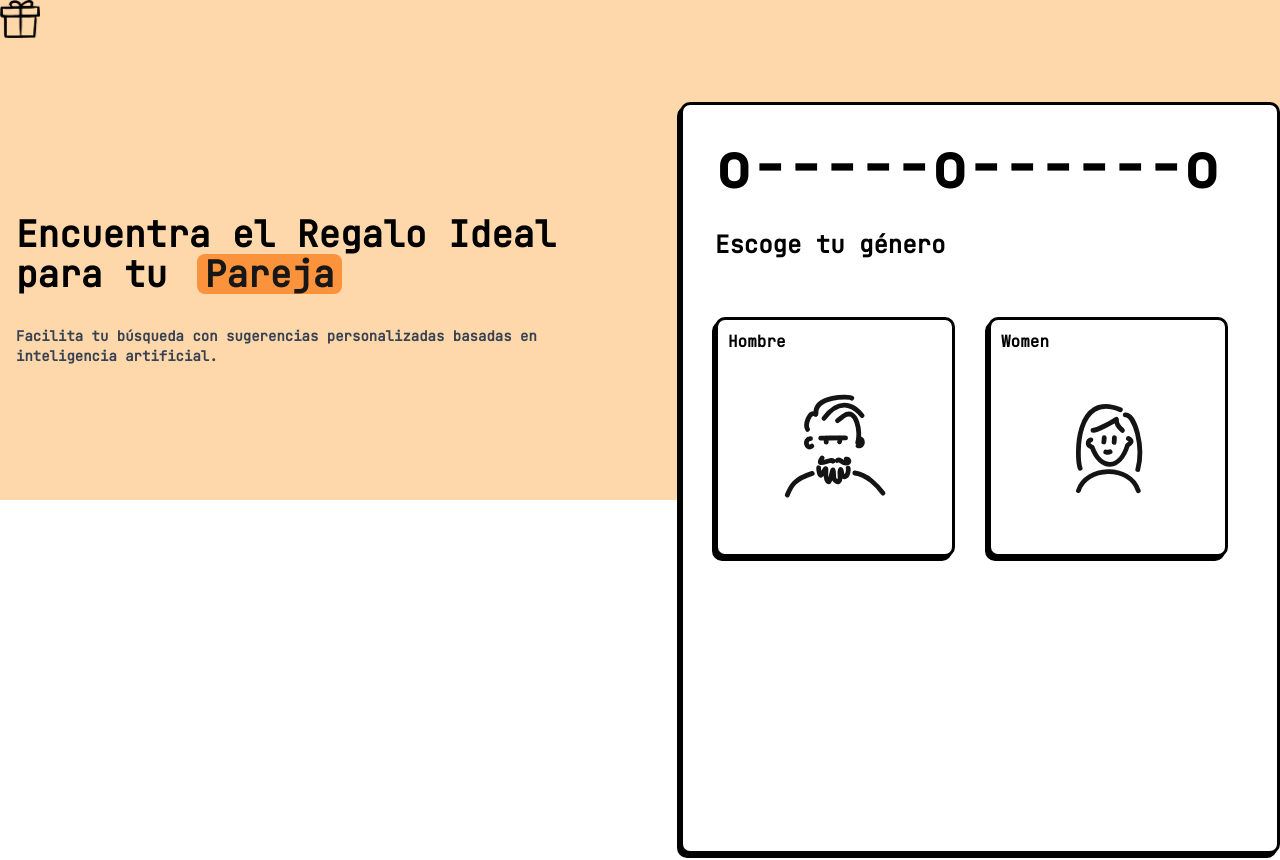
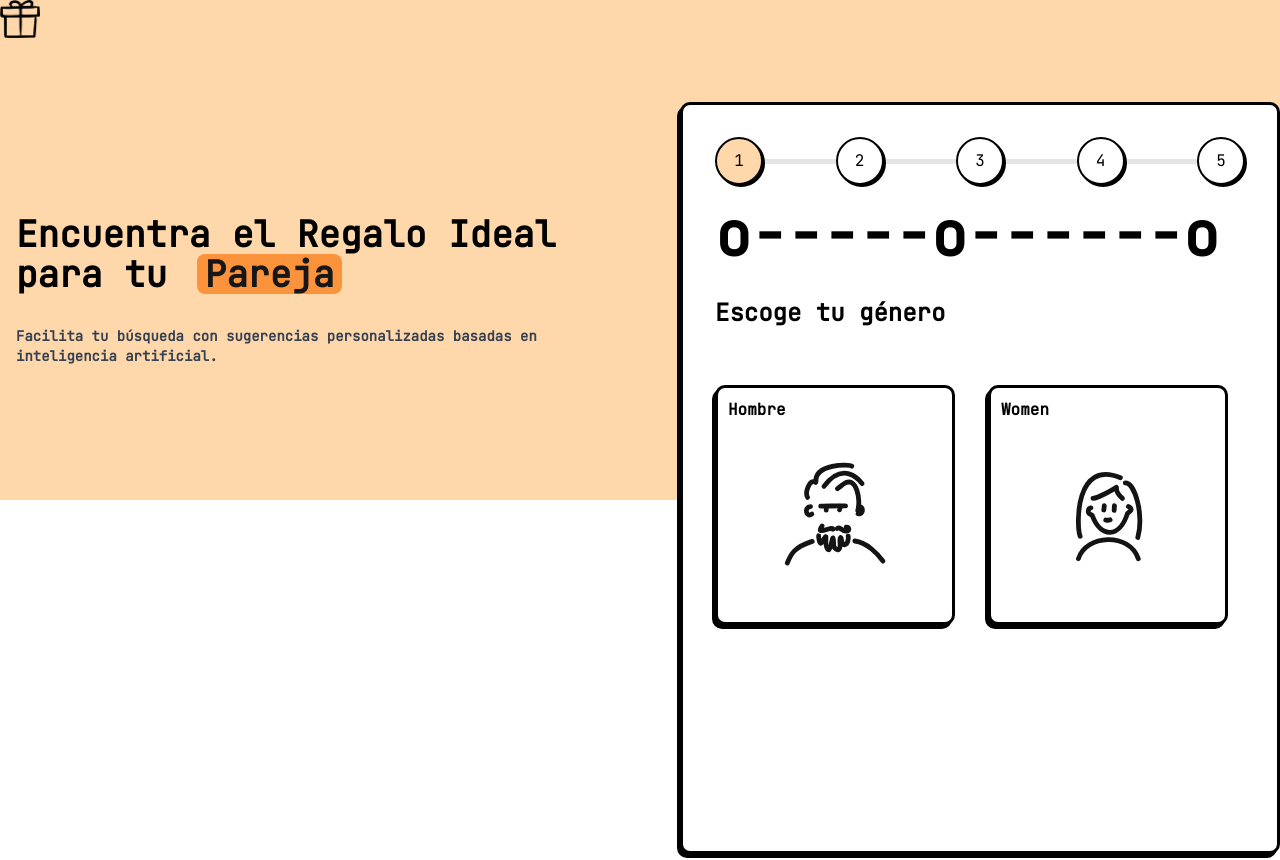
Before and after one commit to sergitejada/MiduVercelHackathon, a Next.js app: page / in a window 1280 px wide. Shown: the top 860 px of the page. Built offline with nearby package versions, Linux system fonts and the light colour scheme.

Commit message:
feat: Add StepsIndicator component to gift generator form

```diff
--- a/src/components/gift-generator-form/gift-generator-form.tsx
+++ b/src/components/gift-generator-form/gift-generator-form.tsx
@@ -5,6 +5,7 @@ import Card from "@/components/ui/card"
 import { useGiftGenerator } from "@/hooks/use-gift-generator"
 import { useGiftGeneratorFormStore } from "@/store/gift-generator-form-store"
 import GenreStep from "./genre-step/genre-step"
+import StepsIndicator from "./steps-indicator"
 
 export default function GiftGeneratorForm() {
 	const step = useGiftGeneratorFormStore(state => state.step)
@@ -15,6 +16,7 @@ export default function GiftGeneratorForm() {
 	return (
 		<Card className="flex min-w-[600px] flex-col justify-between p-8">
 			<header>
+				<StepsIndicator />
 				<h1 className="text-white>Generador de text-6xl font-bold">o-----o------o</h1>
 			</header>
 			<div className="mt-8 flex flex-1 flex-col gap-4">{step === "genre" ? <GenreStep /> : <p>No step</p>}</div>
--- /dev/null
+++ b/src/components/gift-generator-form/steps-indicator.tsx
@@ -0,0 +1,31 @@
+export default function StepsIndicator() {
+	return (
+		<ol className="mb-4 flex w-full items-center justify-center sm:mb-5">
+			<li className="flex w-full items-center text-black after:inline-block after:h-1 after:w-full after:border-4 after:border-b after:border-neutral-200 after:content-['']">
+				<div className="flex h-10 w-10 shrink-0 items-center justify-center rounded-full border-2 border-black bg-orange-200 drop-shadow-[2px_2px_0px_rgba(0,0,0,1)] lg:h-12 lg:w-12">
+					1
+				</div>
+			</li>
+			<li className="flex w-full items-center text-black after:inline-block after:h-1 after:w-full after:border-4 after:border-b after:border-neutral-200 after:content-['']">
+				<div className="flex h-10 w-10 shrink-0 items-center justify-center rounded-full border-2 border-black bg-white drop-shadow-[2px_2px_0px_rgba(0,0,0,1)] lg:h-12 lg:w-12">
+					2
+				</div>
+			</li>
+			<li className="flex w-full items-center text-black after:inline-block after:h-1 after:w-full after:border-4 after:border-b after:border-neutral-200 after:content-['']">
+				<div className="flex h-10 w-10 shrink-0 items-center justify-center rounded-full border-2 border-black bg-white drop-shadow-[2px_2px_0px_rgba(0,0,0,1)] lg:h-12 lg:w-12">
+					3
+				</div>
+			</li>
+			<li className="flex w-full items-center text-black after:inline-block after:h-1 after:w-full after:border-4 after:border-b after:border-neutral-200 after:content-['']">
+				<div className="flex h-10 w-10 shrink-0 items-center justify-center rounded-full border-2 border-black bg-white drop-shadow-[2px_2px_0px_rgba(0,0,0,1)] lg:h-12 lg:w-12">
+					4
+				</div>
+			</li>
+			<li className="flex items-center text-black after:inline-block">
+				<div className="flex h-10 w-10 shrink-0 items-center justify-center rounded-full border-2 border-black bg-white drop-shadow-[2px_2px_0px_rgba(0,0,0,1)] lg:h-12 lg:w-12">
+					5
+				</div>
+			</li>
+		</ol>
+	)
+}
```
